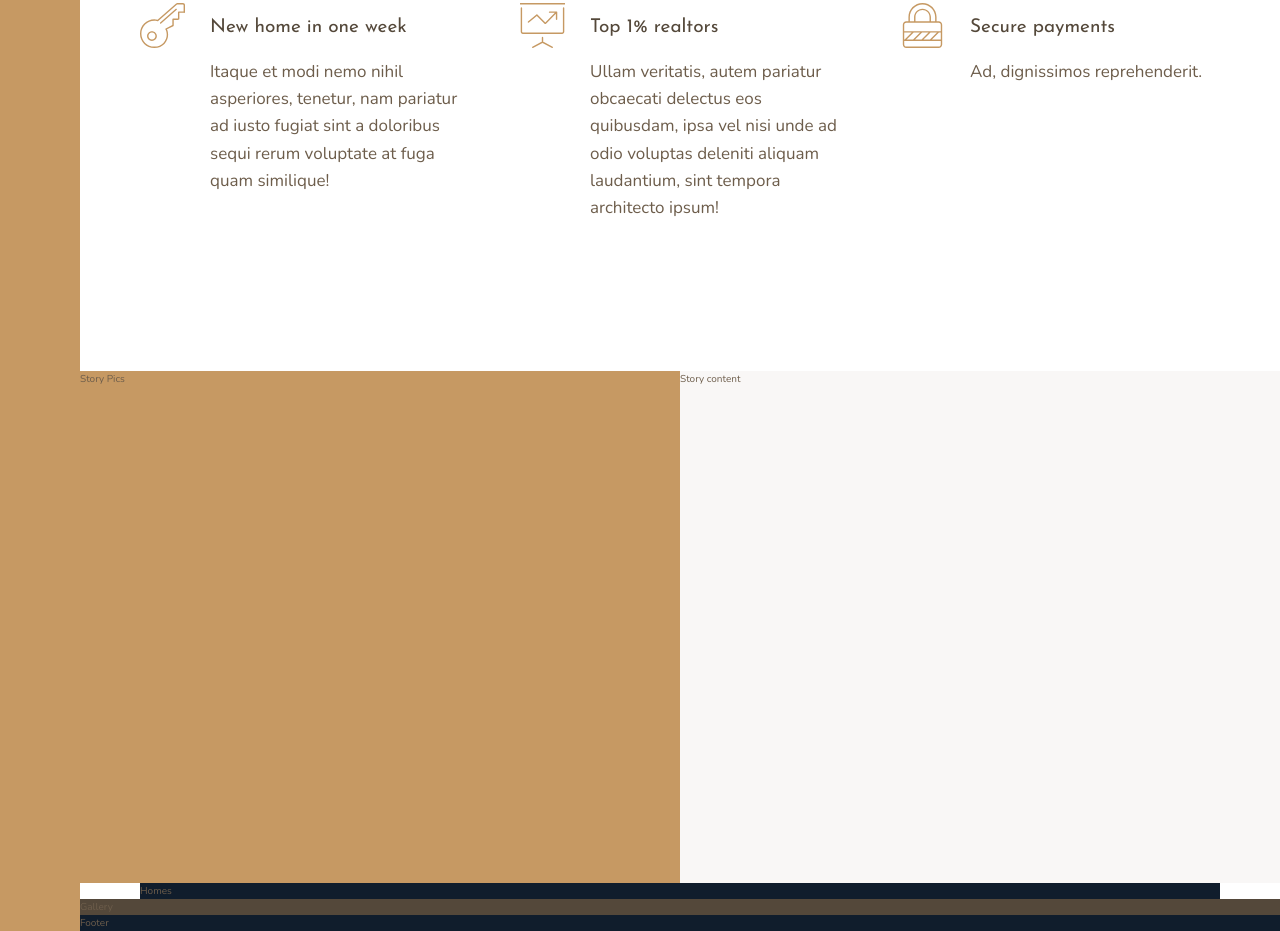
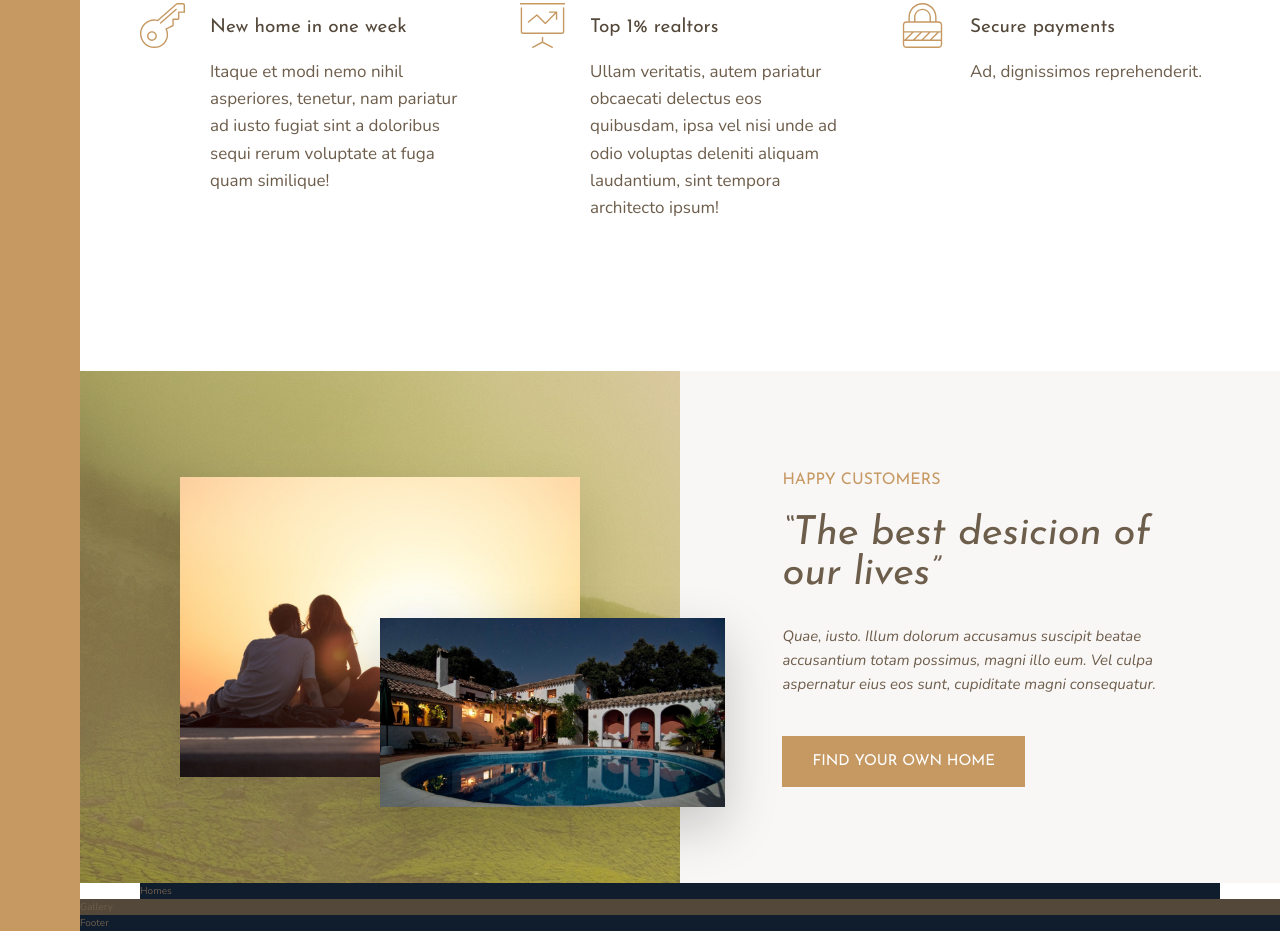
Before and after one commit to Svetanek/REstatePage, a website: page index.html in a window 1280 px wide. Shown: the part 1073-2004 px from the top of the page. Drawn offline with nearby package versions, Linux system fonts and the light colour scheme.

Commit message:
completed story section

```diff
--- a/index.html
+++ b/index.html
@@ -82,8 +82,26 @@
         </p>
       </div>
     </section>
-    <div class="story__pictures">Story Pics</div>
-    <div class="story__content">Story content</div>
+    <div class="story__pictures">
+      <img
+        src="img/story-1.jpeg"
+        alt="Couple with new house"
+        class="story__img--1"
+      />
+      <img src="img/story-2.jpeg" alt="New house" class="story__img--2" />
+    </div>
+    <div class="story__content">
+      <h3 class="heading-3 mb-sm">Happy Customers</h3>
+      <h2 class="heading-2 eading-2--dark mb-md">
+        &ldquo;The best desicion of our lives&rdquo;
+      </h2>
+      <p class="story__text">
+        Quae, iusto. Illum dolorum accusamus suscipit beatae accusantium totam
+        possimus, magni illo eum. Vel culpa aspernatur eius eos sunt, cupiditate
+        magni consequatur.
+      </p>
+      <button class="button">Find your own home</button>
+    </div>
     <section class="homes">Homes</section>
     <section class="gallery">Gallery</section>
     <footer class="footer">Footer</footer>
--- a/sass/_story.scss
+++ b/sass/_story.scss
@@ -2,9 +2,47 @@
   &__pictures {
     background-color: $color-primary;
     grid-column: full-start / col-end 4;
+    background-image: linear-gradient(
+        rgba($color-primary, 0.5),
+        rgba($color-primary, 0.5)
+      ),
+      url(../img/back.jpg);
+
+    display: grid;
+    grid-template-rows: repeat(6, 1fr);
+    grid-template-columns: repeat(6, 1fr);
+    align-items: center;
+  }
+  &__img--1 {
+    width: 100%;
+    grid-row: 2 /6;
+    grid-column: 2/6;
+    box-shadow: 0 2rem 5rem rgba(#000, 0.1);
+  }
+
+  &__img--2 {
+    width: 115%;
+    grid-row: 4/6;
+    grid-column: 4/7;
+    z-index: 20;
+    box-shadow: 0 2rem 5rem rgba(#000, 0.2);
   }
   &__content {
     background-color: $color-grey-light-1;
     grid-column: col-start 5 / full-end;
+    padding: 6rem 8vw;
+    // display: flex;
+    // flex-direction: column;
+    // justify-content: center; //main axis
+    // align-items: flex-start; //cross axis
+    display: grid;
+    align-content: center;
+    justify-items: start;
+  }
+
+  &__text {
+    font-size: 1.5rem;
+    font-style: italic;
+    margin-bottom: 4rem;
   }
 }
--- a/sass/_typography.scss
+++ b/sass/_typography.scss
@@ -7,9 +7,21 @@
 }
 .heading-2 {
   @extend %heading;
+  font-size: 4rem;
+  line-height: 1;
+  font-style: italic;
+  &--light {
+    color: $color-grey-light-1;
+  }
+  &--dark {
+    color: $color-grey-dark-1;
+  }
 }
 .heading-3 {
   @extend %heading;
+  font-size: 1.6rem;
+  color: $color-primary;
+  text-transform: uppercase;
 }
 .heading-4 {
   @extend %heading;
@@ -22,3 +34,33 @@
     color: $color-grey-dark-1;
   }
 }
+
+.button {
+  background-color: $color-primary;
+  color: #fff;
+  border: none;
+  border-radius: 0;
+  font-family: $font-display;
+  font-size: 1.5rem;
+  text-transform: uppercase;
+  padding: 1.8rem 3rem;
+  cursor: pointer;
+  transition: all 0.2s;
+  &:hover {
+    background-color: $color-primary-dark;
+  }
+}
+
+//for reusable components
+.mb-sm {
+  margin-bottom: 2rem;
+}
+.mb-md {
+  margin-bottom: 3rem;
+}
+.mb-lg {
+  margin-bottom: 4rem;
+}
+.mb-hg {
+  margin-bottom: 8rem;
+}
```
Also changed, not shown: css/style.css.
